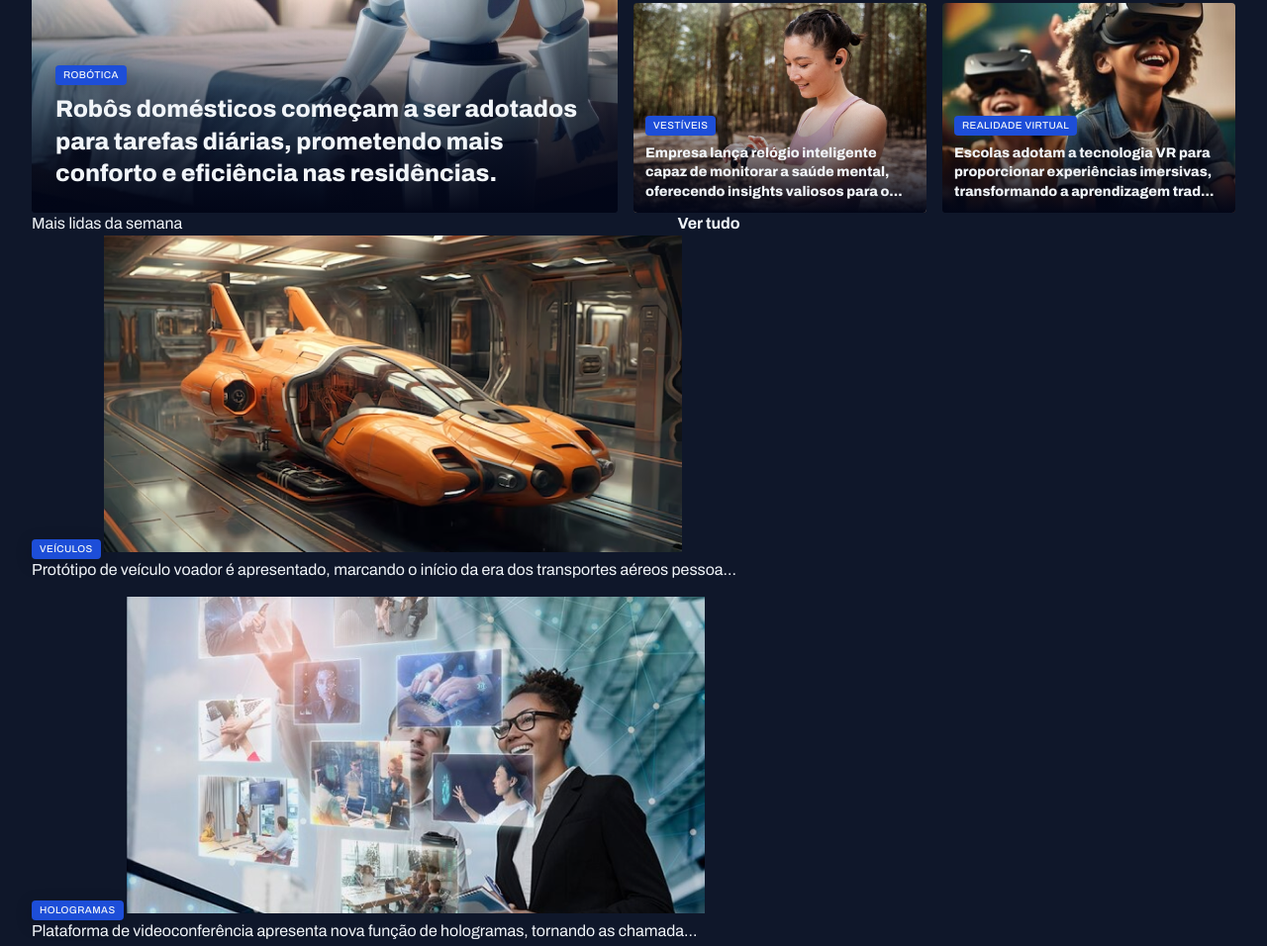
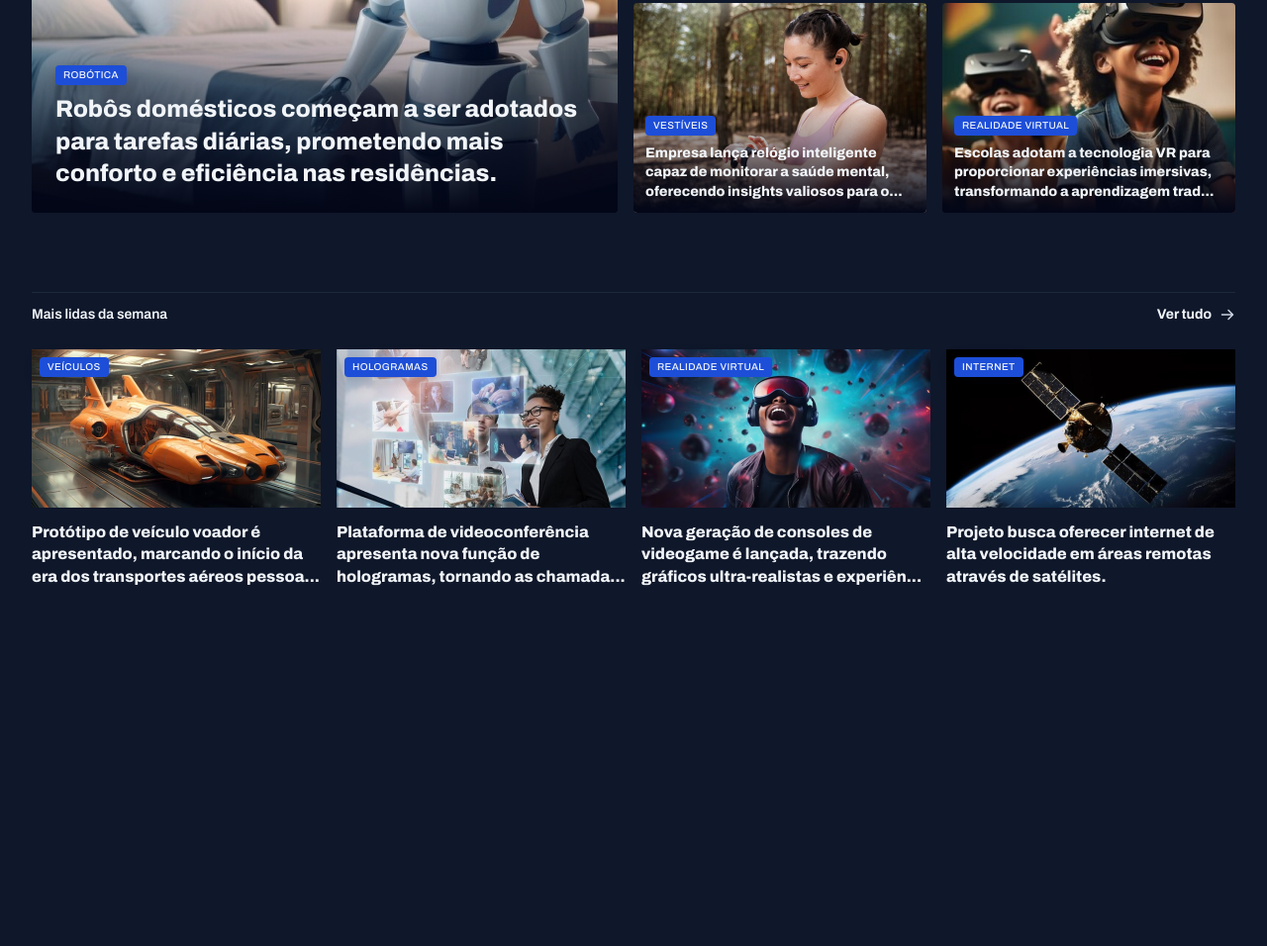
Before and after one commit to leonardonaoki/news-portal-static-website, a plain HTML site: page index.html in a window 1280 px wide. Shown: the part 389-1345 px from the top of the page at 99% size. After the commit the page ends 983 px from the top, so only its background shows below. Drawn offline with Linux system fonts and the light colour scheme.

Commit message:
Applying styles on most readly on the week

```diff
--- a/styles/global.css
+++ b/styles/global.css
@@ -49,6 +49,7 @@ img{
 
 main{
   margin-top:40px;
+  gap:80px;
 }
 
 .content-tag{
--- a/styles/sections.css
+++ b/styles/sections.css
@@ -1,3 +1,25 @@
+section header{
+  border-top:1px solid var(--stroke-color);
+  padding-block: 12px 24px;
+  font: var(--text-span);
+
+  a{
+    justify-self: end;
+    align-items: center;
+    gap:8px;
+
+    span{
+      background-image: url(../assets/icons/ArrowRight.svg);
+      width: 16px;
+      height: 16px;
+    }
+
+    &:hover span{
+      background-image: url(../assets/icons/ArrowRight-hover.svg);
+    }
+  }
+}
+
 #featured{
   img{
     height: 100%;
@@ -37,6 +59,27 @@
   }
 }
 
+#weekly{
+  &>div{
+    grid-template-columns: repeat(4,292px);
+  }
 
-/*
-background: linear-gradient(180deg, rgba(2, 6, 23, 0) 0%, #020617 100%); */
+  img{
+    height: 160px;
+  }
+
+  figure{
+    position: relative;
+
+    .content-tag{
+      position:absolute;
+      top: 8px;
+      left: 8px;
+    }
+
+    p{
+      margin-top: 8px;
+      font-weight: 800;
+    }
+  }
+}
```
